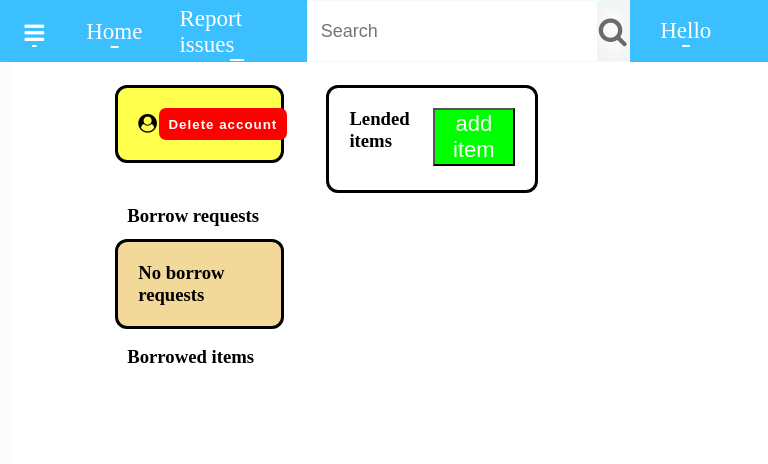
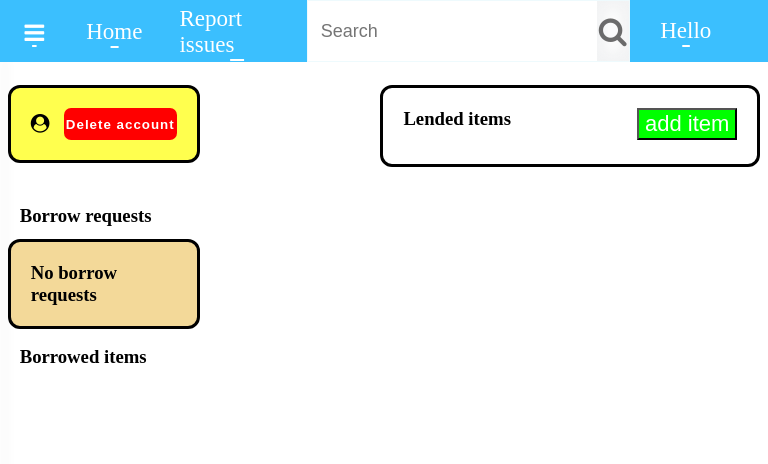
Before and after one commit to nolwoldn/Lender-Web, a Django app: template Lend/templates/profile.html in a window 768 px wide. Shown: the top 464 px of the page. Run offline with Django 4.2, Linux system fonts and the light colour scheme; the template is opened without the code that fills it, so the values that code supplies are empty.

Commit message:
finished the tablet css for profile

```diff
--- a/Lend/static/css/profile.css
+++ b/Lend/static/css/profile.css
@@ -45,6 +45,7 @@ body {
 }
 .borrow-req-cards {
   padding: 20px;
+  width: 20vw;
   background-color: rgba(224, 160, 0, 0.399);
   border: 3px solid black;
   margin-bottom: 5px;
@@ -120,11 +121,11 @@ body {
 }
 
 .image-preview {
-  width: 400px;
+  width: 100%;
   height: 200px;
 }
 .item-image {
-  width: 400px;
+  width: 100%;
   height: 100px;
 }
 
@@ -355,3 +356,32 @@ h6 {
     border: 1px solid black;
   }
 }
+
+@media (min-width: 750px) and (max-width: 1200px) {
+  .delete-account {
+    width: auto;
+  }
+  .main-profile {
+    width: 25vw;
+  }
+  .borrow-req-cards {
+    width: 25vw;
+  }
+  .brrwd-itms-cards {
+    width: 25vw;
+  }
+  .profile-left {
+
+  }
+  .profile-right {
+    width: 50vw;
+  }
+
+  .full {
+    width: 100%;
+    display: flex;
+    padding: 85px  1%;
+    flex-flow: row nowrap;
+
+  }
+}
--- a/Lend/templates/profile.html
+++ b/Lend/templates/profile.html
@@ -86,7 +86,7 @@
               >{{i.Name}}: {{i.Item}}</a
             >
 
-            <section>
+            <section class="request-ans-div">
               <i
                 class="request-ans accept-request fa fa-check-circle"
                 data-brr-req-d="{{i.brrw_req_id}}"
```
